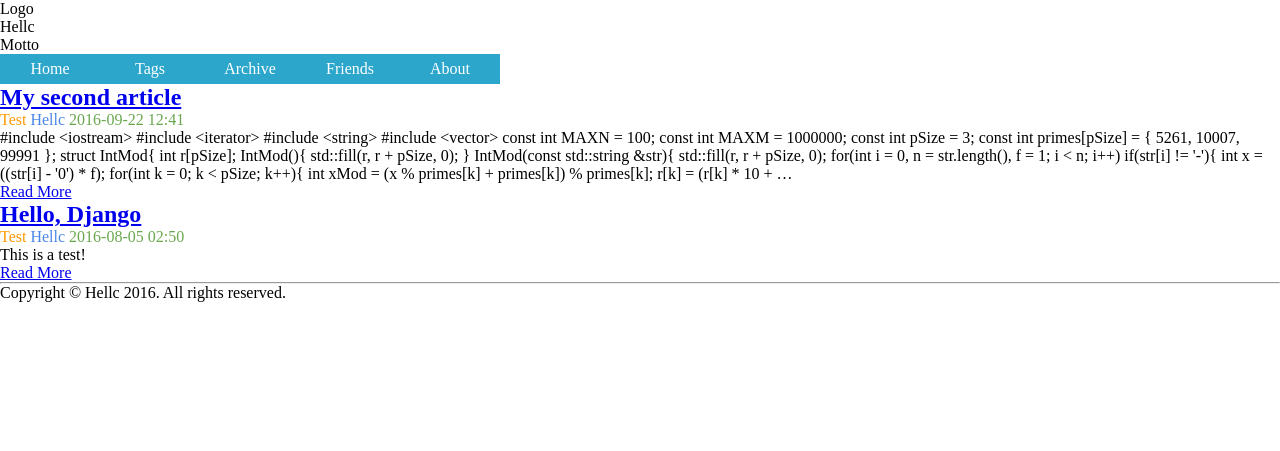
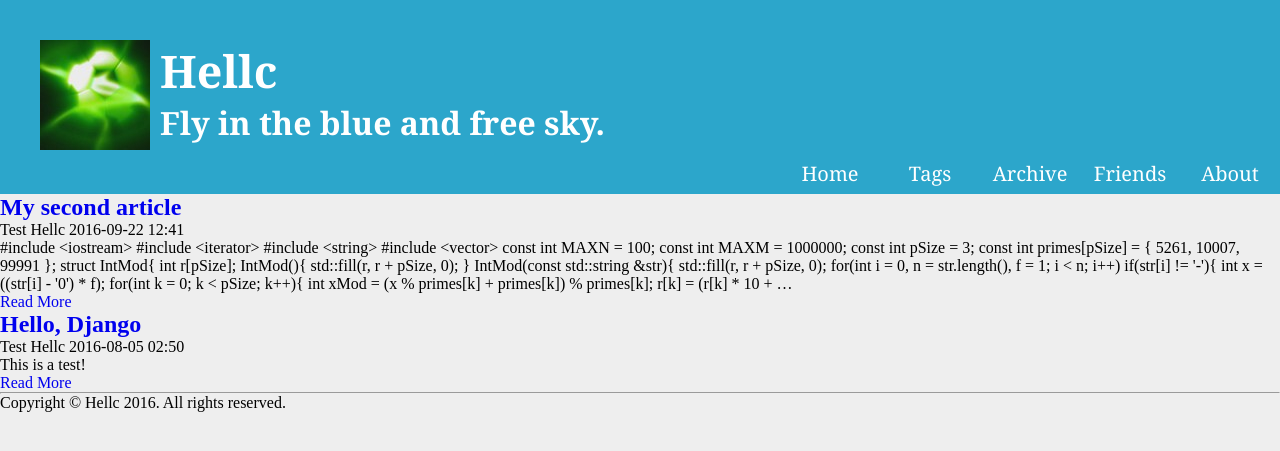
Before and after one commit to 5261/Blog, a Django app: page / in a window 1280 px wide. Shown: the top 451 px of the page. Run offline with Django 3.2, Linux system fonts and the light colour scheme; data comes from the database, SQL or seed files in the repository.

Commit message:
add the style of the article

```diff
--- a/Blog/static/css/main.css
+++ b/Blog/static/css/main.css
@@ -2,3 +2,11 @@
     margin: 0;
     padding: 0;
 }
+
+body{
+    background: #EEEEEE;
+}
+
+a{
+    text-decoration: none;
+}
--- a/Blog/static/css/parts/header.css
+++ b/Blog/static/css/parts/header.css
@@ -1,29 +1,63 @@
+#PageHeader{
+    background: #2CA6CB;
+    padding-top: 40px;
+    padding-left: 40px;
+}
+
+#BlogHeader{
+    overflow: hidden;
+}
+
+#BlogTextLogo{
+    float: left;
+    margin-left: 10px;
+}
+
+#BlogImgLogo{
+    float: left;
+}
+
+#BlogName h1{
+    font-size: 280%;
+    color: #FFFFFF;
+    font-family: "Microsoft YaHei", Georgia, 'Times New Roman', Times, 'Songti SC', SimSun, serif;
+}
+
+#BlogMotto h2{
+    font-size: 200%;
+    color: #FFFFFF;
+    font-family: "Microsoft YaHei", Georgia, 'Times New Roman', Times, 'Songti SC', SimSun, serif;
+
+}
+
 #BlogNav {
-    ;
+    overflow: hidden;
 }
 
 #BlogNav ul{
     list-style: none;
-    height: 30px;
+
+    float: right;
 }
 
+#BlogNav ul li{
+    text-align: center;
 
-#BlogNav ul li{
     float: left;
-    text-align: center;
 }
 
 #BlogNav a.NavLink{
     display: block;
 
-    text-decoration: none;
-
-    height: 30px;
-    line-height: 30px;
+    height: 40px;
+    line-height: 40px;
     width: 100px;
 
     background-color: #2CA6CB;
     color: #FFFFFF;
+
+    font-family: Georgia;
+    font-size: 20px;
 }
 
 #BlogNav a.NavLink:hover{
--- a/templates/article-list.html
+++ b/templates/article-list.html
@@ -2,39 +2,41 @@
 
 {% block content %}
 
-<div class = "articles">
+<div class = "Articles">
     {% for article in articles %}
-    <div class = "article">
-        <header class = "articleHeader">
-            <div class = "title">
-                <a href = "{% url 'BlogGetDetail' article.id %}">
-                    <h2> {{ article.title }} </h2>
-                </a>
+    <article class = "Article">
+        <header class = "ArticleHeader">
+            <div class = "Title">
+                <h1>
+                    <a href = "{% url 'BlogGetDetail' article.id %}">
+                        {{ article.title }}
+                    </a>
+                </h1>
             </div>
 
-            <div class = "info">
-                <span class = "category" style = "color: #ff9900;">
+            <div class = "Info">
+                <span class = "Category">
                     {{ article.category.name }}
                 </span>
 
-                <span class = "author" style = "color: #4a86e8">
+                <span class = "Author">
                     {{ article.author }}
                 </span>
 
-                <span class = "createTime" style = "color: #6aa84f">
+                <span class = "CreateTime">
                     {{ article.createTime | date:"Y-m-d H:i" }}
                 </span>
             </div>
         </header>
 
-        <div class = "summary">
+        <div class = "Summary">
             {{ article.content | truncatewords:100 }}
         </div>
 
-        <footer class = "articleFooter">
-            <a href = "#"> Read More </a>
+        <footer class = "ArticleFooter">
+            <a href = "{% url 'BlogGetDetail' article.id %}" class = "ReadMore"> Read More </a>
         </footer>
-    </div>
+    </article>
     {% endfor %}
 </div>
 
--- a/templates/header.html
+++ b/templates/header.html
@@ -1,9 +1,22 @@
+{% load static %}
+
 <header id = "PageHeader">
 
     <div id = "BlogHeader">
-        <div id = "BlogLogo"> Logo </div>
-        <div id = "BlogName"> Hellc </div>
-        <div id = "BlogMotto"> Motto </div>
+        <div id = "BlogImgLogo">
+            <img src = "{% static 'img/HellcLogo.jpg'%}" alt = "Hellc"/>
+        </div>
+
+        <div id = "BlogTextLogo">
+            <div id = "BlogName">
+                <h1> Hellc </h1>
+            </div>
+
+            <div id = "BlogMotto">
+                <h2> Fly in the blue and free sky. </h2>
+            </div>
+        </div>
+
     </div>
 
     <nav id = "BlogNav">
```
Also changed, not shown: Blog/static/css/parts/article-list.css (+62 -1 lines), Blog/static/img/HellcLogo.jpg (added).
